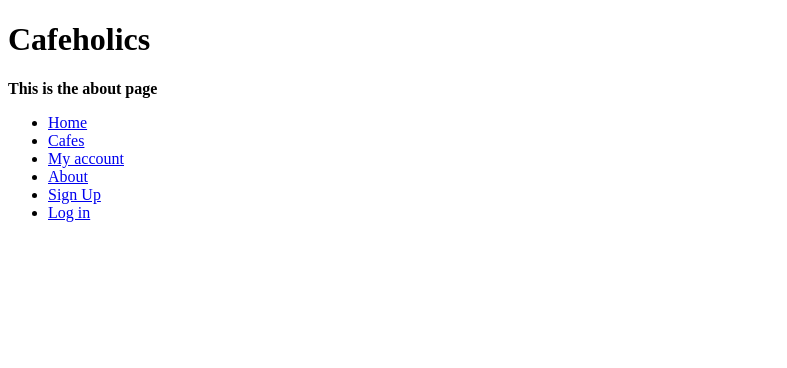
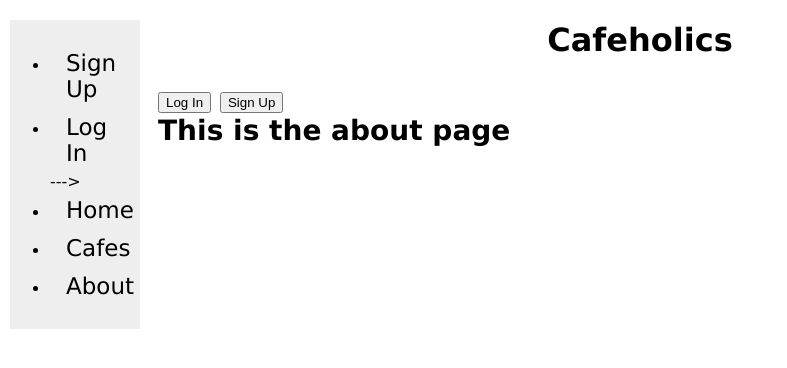
Before and after one commit to andreaschari/Cafeholics, a Django app: page /cafe/about/ in a window 1280 px wide. Shown: the top 368 px of the page, without its empty margins (0-787 px from the left). Run offline with Django 3.2, Linux system fonts and the light colour scheme; parts of the project's set-up code (start-up, migrations or seed data) failed here and were passed over.

Commit message:
views.py

```diff
--- a/cafe/views.py
+++ b/cafe/views.py
@@ -1,6 +1,6 @@
 from django.shortcuts import render
 from django.http import HttpResponse, HttpResponseRedirect
-from cafe.forms import *
+from cafe.forms import CafeForm, Cafe, Review, UserForm, UserProfileForm
 from django.contrib.auth import authenticate, login, logout
 from django.urls import reverse
 from django.contrib.auth.decorators import login_required
--- a/templates/cafe/base.html
+++ b/templates/cafe/base.html
@@ -8,23 +8,84 @@
 			{% block title_block %}
 			{% endblock %}
 		</title>
-	</head>
-	<body>
-		<h1>Cafeholics</h1>
-		<div>
 
-			{% block body_block %}
+
+        <meta name="viewport" content="width=device-width, initial-scale=1">
+        <style>
+        body {
+          font-family: "Lucida Sans Unicode", "Lucida Grande", sans-serif;
+        }
+
+        .sidenav {
+          width: 130px;
+          position: fixed;
+          z-index: 1;
+          top: 20px;
+          left: 10px;
+          background: #eee;
+          overflow-x: hidden;
+          padding: 8px 0;
+        }
+
+        .sidenav a {
+          padding: 6px 8px 6px 16px;
+          text-decoration: none;
+          font-size: 23px;
+          color: #000000;
+          display: block;
+        }
+
+        .sidenav a:hover {
+          color: #8B4513;
+        }
+
+        .main {
+          margin-left: 140px; /* Same width as the sidebar + left position in px */
+          font-size: 28px; /* Increased text to enable scrolling */
+          padding: 0px 10px;
+        }
+
+        div.a {
+            text-align: center;
+        }
+
+        @media screen and (max-height: 450px) {
+          .sidenav {padding-top: 15px;}
+          .sidenav a {font-size: 18px;}
+        }
+        </style>
+    </head>
+    <body>
+
+        <div class="sidenav">
+            {% block sidebar_block %}
+            <ul>
+            {% if user.is_authenticated %}
+			    <li><a href="{% url 'my_account' %}">My Account</a></li>
+             <!---{% else %}
+                <li><a href="{% url 'sign_up' %}">Sign Up</a></li>
+			    <li><a href="{% url 'login' %}">Log In</a></li>--->
+            {% endif %}
+                <li><a href="{% url 'home' %}">Home</a></li>
+			    <li><a href="{% url 'cafes' %}">Cafes</a></li>
+                <li><a href="{% url 'about' %}">About</a></li>
+		    </ul>
+            {% endblock %}
+        </div>
+
+        <div>
+
+        </div>
+        <div class="a">
+            <h1>Cafeholics</h1>
+        </div>
+        <div class="main">
+            <button onclick="window.location.href = 'cafe/login.html';">Log In</button>
+            <button onclick="window.location.href = 'cafe/sign_up.html';">Sign Up</button>
+
+            {% block body_block %}
 			{% endblock %}
-		</div>
+        </div>
 
-		<ul>
-			<li><a href="{% url 'home' %}">Home</a></li>
-			<li><a href="{% url 'cafes' %}">Cafes</a></li>
-			<li><a href="{% url 'my_account' %}">My account</a></li>
-			<li><a href="{% url 'about' %}">About</a></li>
-			<li><a href="{% url 'sign_up' %}">Sign Up</a></li>
-			<li><a href="{% url 'login' %}">Log in</a></li>
-
-		</ul>
 	</body>
 </html>
```
